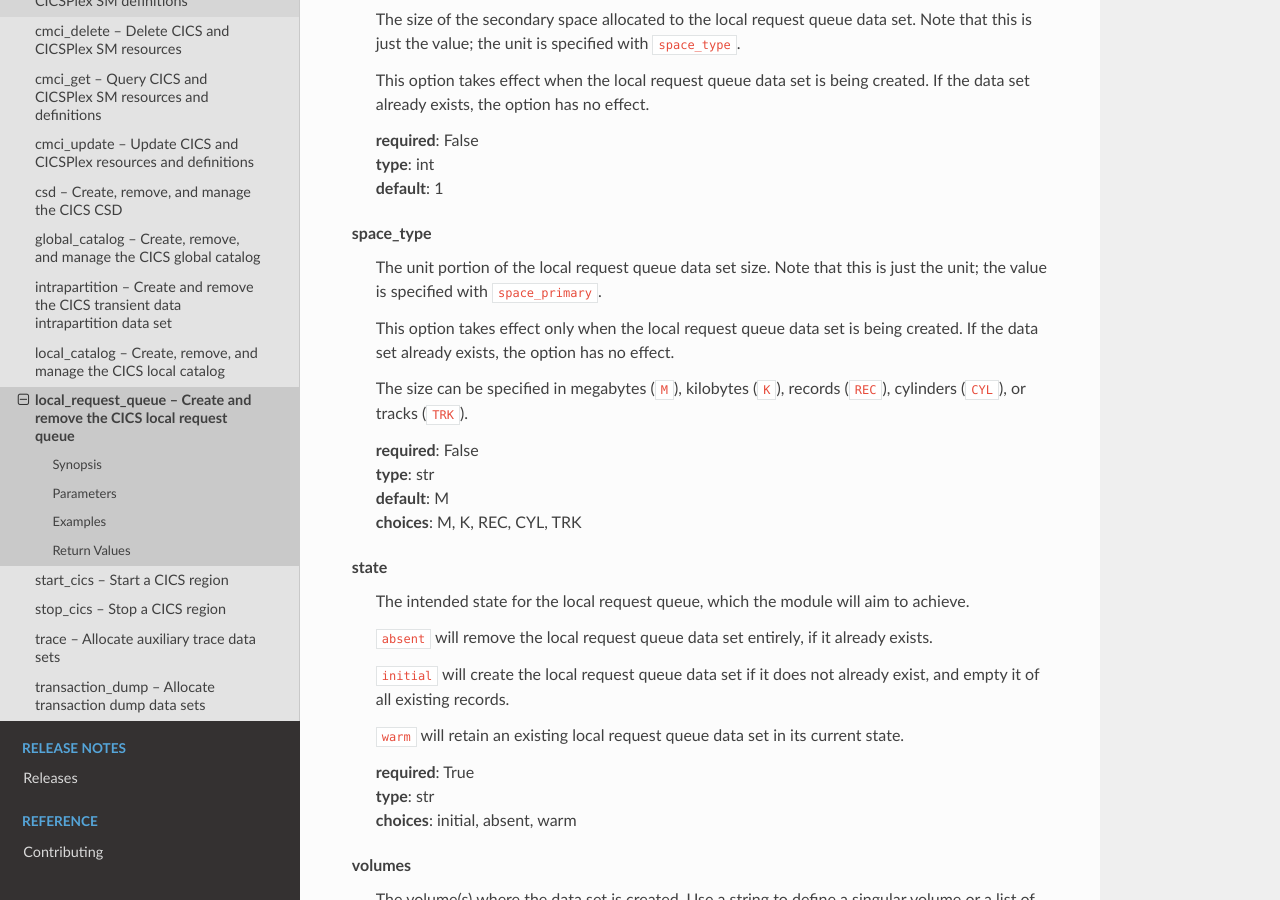
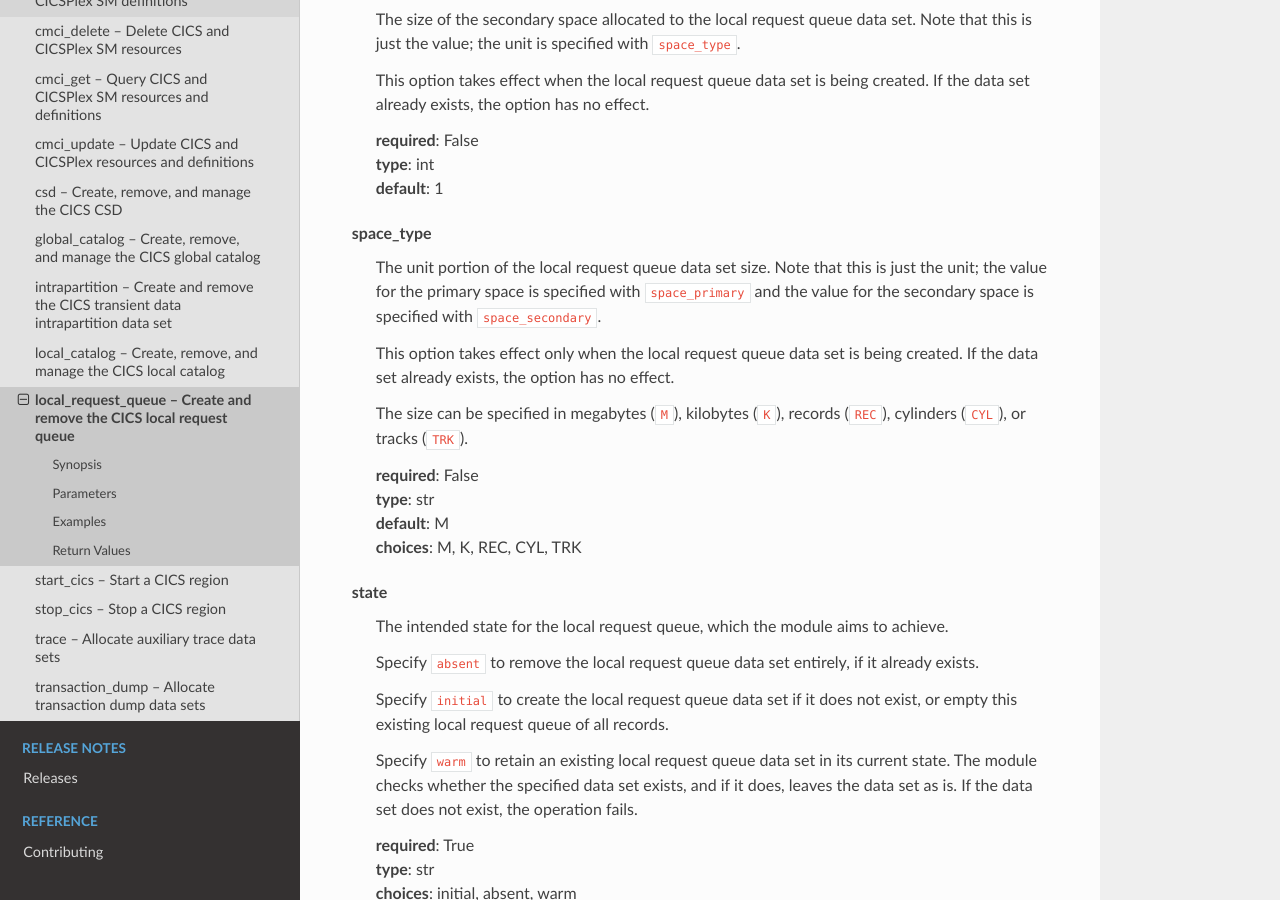
Before and after one commit to ansible-collections/ibm_zos_cics, a Sphinx documentation site: the page built from docs/source/modules/local_request_queue.rst, in a window 1280 px wide and 900 px high, scrolled down 1574 px. Built offline with Sphinx 7.4.7 and the Read the Docs theme 2.0.0, drawn with Linux system fonts in a browser that asks for light colours; some of the changed text lies outside the part shown.

Commit message:
Fix csd doc string and regen rsts

```diff
--- a/docs/source/modules/local_request_queue.rst
+++ b/docs/source/modules/local_request_queue.rst
@@ -22,7 +22,7 @@ Synopsis
 --------
 - Create and remove the \ `local request queue <https://www.ibm.com/docs/en/cics-ts/latest?topic=sets-local-request-queue-data-set>`__\  data set used by a CICS® region. The local request queue data set stores pending BTS requests. It ensures that, if CICS fails, no pending requests are lost.
 - You can use this module when provisioning or de-provisioning a CICS region.
-- Use the \ :literal:`state`\  option to specify the intended state for the local request queue. For example, \ :literal:`state=initial`\  will create a local request queue data set if it doesn't yet exist, or it will take an existing local request queue and empty it of all records.
+- Use the \ :literal:`state`\  option to specify the intended state for the local request queue. For example, use \ :literal:`state=initial`\  to create a local request queue data set if it doesn't yet exist, or empty an existing local request queue of all records.
 
 
 
@@ -98,7 +98,7 @@ space_secondary
 
 
 space_type
-  The unit portion of the local request queue data set size. Note that this is just the unit; the value is specified with \ :literal:`space\_primary`\ .
+  The unit portion of the local request queue data set size. Note that this is just the unit; the value for the primary space is specified with \ :literal:`space\_primary`\  and the value for the secondary space is specified with \ :literal:`space\_secondary`\ .
 
   This option takes effect only when the local request queue data set is being created. If the data set already exists, the option has no effect.
 
@@ -113,13 +113,13 @@ space_type
 
 
 state
-  The intended state for the local request queue, which the module will aim to achieve.
+  The intended state for the local request queue, which the module aims to achieve.
 
-  \ :literal:`absent`\  will remove the local request queue data set entirely, if it already exists.
+  Specify \ :literal:`absent`\  to remove the local request queue data set entirely, if it already exists.
 
-  \ :literal:`initial`\  will create the local request queue data set if it does not already exist, and empty it of all existing records.
+  Specify \ :literal:`initial`\  to create the local request queue data set if it does not exist, or empty this existing local request queue of all records.
 
-  \ :literal:`warm`\  will retain an existing local request queue data set in its current state.
+  Specify \ :literal:`warm`\  to retain an existing local request queue data set in its current state. The module checks whether the specified data set exists, and if it does, leaves the data set as is. If the data set does not exist, the operation fails.
 
 
   | **required**: True
@@ -214,7 +214,7 @@ Return Values
 
 
         exists
-          | True if the local request queue data set exists.
+          | True if the specified local request queue data set exists.
 
           | **returned**: always
           | **type**: bool
@@ -243,7 +243,7 @@ Return Values
 
 
         exists
-          | True if the local request queue data set exists.
+          | True if the specified local request queue data set exists.
 
           | **returned**: always
           | **type**: bool
```
Also changed, not shown: other parts of docs/source/modules/local_request_queue.rst (+2 -2 lines), docs/source/modules/csd.rst (+25 -25 lines), 1 other file.
